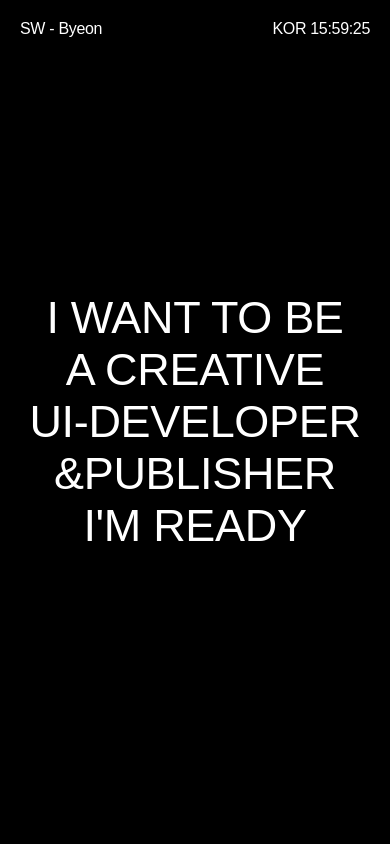
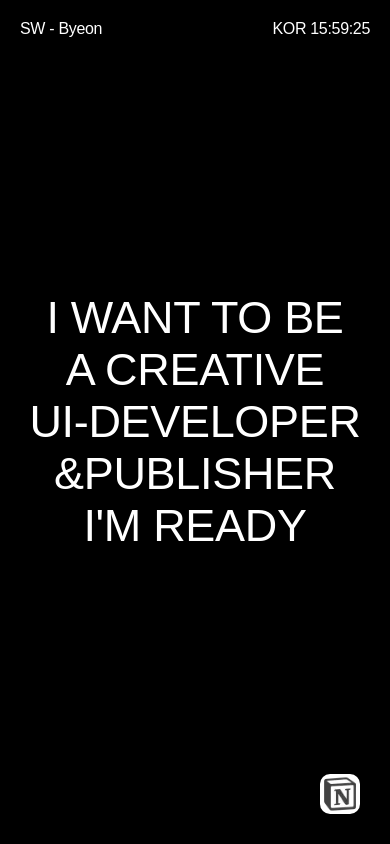
Before and after one commit to byeon-seong-won/bsw, a website built with webpack: page index.html in a window 390 px wide. Shown: the top 844 px of the page. Built offline with nearby package versions, Linux system fonts and the light colour scheme; some packages are replaced by stand-ins of ours; files whose address does not match are found by name; a web font is replaced by a local one.

Commit message:
노션 링크 추가

```diff
--- a/assets/css/main.css
+++ b/assets/css/main.css
@@ -467,7 +467,16 @@
   font-weight: var(--font-weight-medium);
   color: var(--gray);
 }
-
+.floating-btn {
+  position: fixed;
+  right: 60px;
+  bottom: 40px;
+  display: inline-block;
+  z-index: 100;
+  border-radius: 10px;
+  overflow: hidden;
+  background-color: #fff;
+}
 
 
 
@@ -563,6 +572,12 @@
   }
   .front__wrap .projects-fe__item .projects-fe__thumb-area {
     flex: 1.5;
+  }
+  .floating-btn {
+    right: 50px;
+    bottom: 30px;
+    width: 40px;
+    height: 40px;
   }
 }
 
@@ -723,5 +738,8 @@
     margin-top: 100px;
     font-size: 30px;
   }
+  .floating-btn {
+    right: 30px;
+  }
 
 }
--- a/assets/js/index.js
+++ b/assets/js/index.js
@@ -41,7 +41,7 @@ import '../img/olive-mo-hv.webp';
 import '../img/olive-pc.webp';
 import '../img/std-hv.webp';
 import '../img/std.mp4';
-
+import '../img/notion-logo.webp';
 
 
 
--- a/docs/styles.css
+++ b/docs/styles.css
@@ -725,7 +725,16 @@ footer small {
   font-weight: var(--font-weight-medium);
   color: var(--gray);
 }
-
+.floating-btn {
+  position: fixed;
+  right: 60px;
+  bottom: 40px;
+  display: inline-block;
+  z-index: 100;
+  border-radius: 10px;
+  overflow: hidden;
+  background-color: #fff;
+}
 
 
 
@@ -821,6 +830,12 @@ footer small {
   }
   .front__wrap .projects-fe__item .projects-fe__thumb-area {
     flex: 1.5;
+  }
+  .floating-btn {
+    right: 50px;
+    bottom: 30px;
+    width: 40px;
+    height: 40px;
   }
 }
 
@@ -981,5 +996,8 @@ footer small {
     margin-top: 100px;
     font-size: 30px;
   }
+  .floating-btn {
+    right: 30px;
+  }
 
 }
--- a/index.html
+++ b/index.html
@@ -570,6 +570,9 @@
           </ul>
         </section>
       </main>
+      <a href="https://quilt-carpenter-2ad.notion.site/14e573f452c1802383c8c70d2b09b70f?pvs=74" target="_blank" class="floating-btn">
+        <img src="./assets/img/notion-logo.webp" alt="노션 로고">
+      </a>
       <footer class="footer">
         <h2 class="footer__headline">Byeon Seong Won.</h2>
         <div class="footer__content">
```
Also changed, not shown: docs/index.html (+1 -1 lines), assets/img/icons8-개념-48.png (added), assets/img/notion-logo.webp (added), docs/assets/img/notion-logo.webp (added), docs/bundle.js.
